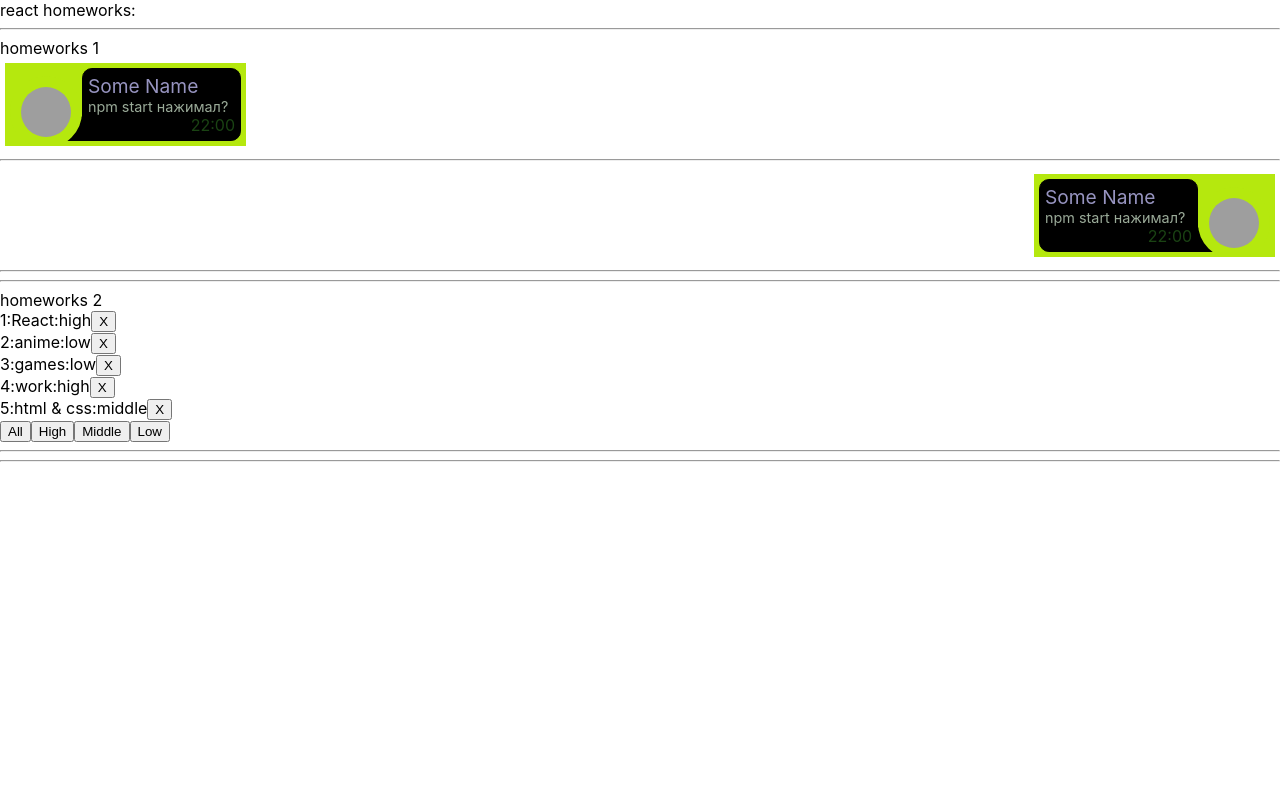
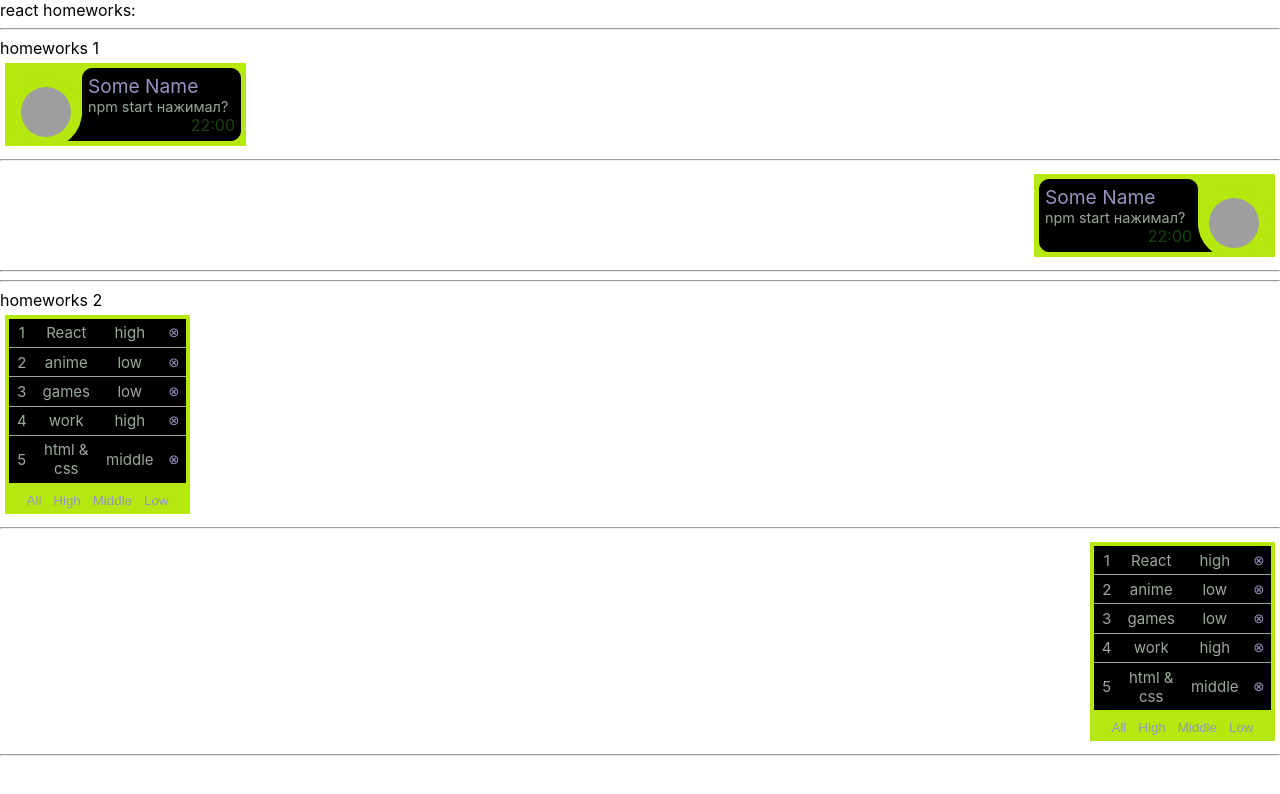
Before and after one commit to vzanimonets/hw-ignat, a React (Create React App) app: page / in a window 1280 px wide. Shown: the top 794 px of the page. Built offline with nearby package versions, Linux system fonts and the light colour scheme; grey boxes are pictures that could not be loaded.

Commit message:
feat: HW 2

```diff
--- a/src/p2-homeworks/h2/Affair.tsx
+++ b/src/p2-homeworks/h2/Affair.tsx
@@ -1,21 +1,25 @@
 import React from "react";
-import {AffairType} from "./HW2";
+import { AffairType } from "./HW2";
+import styles from './Affairs.module.css'
+
 
 type AffairPropsType = {
     // key не нужно типизировать
     affair: AffairType // need to fix any
-    deleteAffairCallback: (_id:number)=>void // need to fix any
+    deleteAffairCallback: (_id: number) => void // need to fix any
 }
 
 function Affair(props: AffairPropsType) {
-    const deleteCallback = (_id: number) => {props.deleteAffairCallback(_id)};// need to fix
+    const deleteCallback = (_id: number) => {
+        props.deleteAffairCallback(_id)
+    };// need to fix
 
     return (
-        <div>
-            {props.affair._id}:
-            {props.affair.name}:
-            {props.affair.priority}
-            <button onClick={()=>deleteCallback(props.affair._id)}>X</button>
+        <div className={styles.row}>
+            <span className={styles.col}>{props.affair._id}</span>
+            <span className={styles.col}>{props.affair.name}</span>
+            <span className={styles.col}>{props.affair.priority}</span>
+            <button className={`${styles.btn} ${styles.col}`} onClick={() => deleteCallback(props.affair._id)}>⊗</button>
         </div>
     );
 }
--- a/src/p2-homeworks/h2/Affairs.module.css
+++ b/src/p2-homeworks/h2/Affairs.module.css
@@ -1,3 +1,74 @@
-.someClass {
+.outgoing {
+  text-align: right;
+}
 
+.incoming {
+  text-align: left;
 }
+
+.affairs {
+  display: inline-flex;
+  flex-flow: column;
+  justify-content: center;
+  align-items: flex-start;
+  font-size: 16px;
+  padding: 0.31em;
+}
+
+.alternateAffairs {
+  align-items: flex-end;
+}
+
+.content {
+  display: flex;
+  flex-direction: column;
+  justify-content: center;
+  align-items: center;
+  background-color: #000000;
+  color: #9aaa98;
+  width: 100%;
+  box-sizing: border-box;
+  border: 0.31em solid #b5e80e;
+  align-content: stretch;
+}
+
+.row {
+  display: flex;
+  align-items: center;
+  width: 100%;
+  font-size: 0.94em;
+  text-align: center;
+  border-bottom: 0.07em solid #9aaa98;
+}
+
+.row:last-child {
+  border-bottom: none;
+}
+
+.col {
+  flex: 1;
+  padding: 0.31em;
+}
+
+.col:first-child,
+.col:last-child {
+  flex: 0.3;
+}
+
+.buttons {
+  text-align: center;
+  color: #57727c;
+  font-size: 0.75em;
+  font-weight: 700;
+  padding: 0.41em 0;
+  background-color: #b5e80e;
+  width: 100%;
+}
+
+.btn {
+  outline: none;
+  border: none;
+  cursor: pointer;
+  background: transparent;
+  color: #9794c0;
+}
--- a/src/p2-homeworks/h2/Affairs.tsx
+++ b/src/p2-homeworks/h2/Affairs.tsx
@@ -1,6 +1,7 @@
 import React from "react";
 import Affair from "./Affair";
-import {AffairType, FilterType} from "./HW2";
+import { AffairType, FilterType } from "./HW2";
+import styles from './Affairs.module.css';
 
 type AffairsPropsType = {
     data: Array<AffairType>
@@ -33,14 +34,18 @@ function Affairs(props: AffairsPropsType) {
     };
 
     return (
-        <div>
-
-            {mappedAffairs}
-
-            <button onClick={setAll}>All</button>
-            <button onClick={setHigh}>High</button>
-            <button onClick={setMiddle}>Middle</button>
-            <button onClick={setLow}>Low</button>
+        <div className={styles.incoming}>
+            <div className={styles.affairs}>
+                <div className={styles.content}>
+                    {mappedAffairs}
+                </div>
+                <div className={styles.buttons}>
+                    <button className={styles.btn} onClick={setAll}>All</button>
+                    <button className={styles.btn} onClick={setHigh}>High</button>
+                    <button className={styles.btn} onClick={setMiddle}>Middle</button>
+                    <button className={styles.btn} onClick={setLow}>Low</button>
+                </div>
+            </div>
         </div>
     );
 }
--- a/src/p2-homeworks/h2/AlternativeAffairs.tsx
+++ b/src/p2-homeworks/h2/AlternativeAffairs.tsx
@@ -1,9 +1,52 @@
 import React from "react";
+import { AffairType, FilterType } from "./HW2";
+import Affair from "./Affair";
+import styles from './Affairs.module.css'
 
-function AlternativeAffairs() {
+
+type AlternateAffairsPropsType = {
+    data: AffairType[]
+    setFilter: (filter: FilterType) => void
+    deleteAffairCallback: (_id: number) => void
+}
+
+function AlternativeAffairs(props: AlternateAffairsPropsType) {
+    // need to fix
+    const mappedAffairs = props.data.map((a: AffairType) => (
+        <Affair // should work
+            key={a._id} // кеи ОБЯЗАТЕЛЬНЫ в 99% - так что лучше их писать всегда при создании компонент в мапе
+            affair={a}
+            deleteAffairCallback={props.deleteAffairCallback}
+        />
+    ));
+    const setAll = () => {
+        props.setFilter("all");
+    }
+    const setHigh = () => {
+        props.setFilter("high");
+
+    }
+    const setMiddle = () => {
+        props.setFilter("middle");
+    };
+    const setLow = () => {
+        props.setFilter("low");
+
+    };
+
     return (
-        <div>
-
+        <div className={styles.outgoing}>
+            <div className={styles.affairs.concat(' ', styles.alternateAffairs)}>
+                <div className={styles.content}>
+                    {mappedAffairs}
+                </div>
+                <div className={styles.buttons}>
+                    <button className={styles.btn} onClick={setAll}>All</button>
+                    <button className={styles.btn} onClick={setHigh}>High</button>
+                    <button className={styles.btn} onClick={setMiddle}>Middle</button>
+                    <button className={styles.btn} onClick={setLow}>Low</button>
+                </div>
+            </div>
         </div>
     );
 }
--- a/src/p2-homeworks/h2/HW2.tsx
+++ b/src/p2-homeworks/h2/HW2.tsx
@@ -1,5 +1,6 @@
 import React, {useState} from "react";
 import Affairs from "./Affairs";
+import AlternativeAffairs from "./AlternativeAffairs";
 
 // types
 export type AffairPriorityType = "high" | "low" | "middle";
@@ -7,7 +8,7 @@ export type AffairType = { _id: number, name: string, priority: string };
 export type FilterType = "all" | AffairPriorityType;
 
 // constants
-const defaultAffairs: Array<AffairType> = [
+const defaultAffairs: AffairType[] = [
     {_id: 1, name: "React", priority: "high"},
     {_id: 2, name: "anime", priority: "low"},
     {_id: 3, name: "games", priority: "low"},
@@ -16,19 +17,20 @@ const defaultAffairs: Array<AffairType> = [
 ];
 
 // pure helper functions
-export const filterAffairs = (affairs: Array<AffairType>, filter: FilterType): Array<AffairType> => { // need to fix any
+export const filterAffairs = (affairs: AffairType[], filter: FilterType): AffairType[] => { // need to fix any
     //if (filter === "all") return affairs;
-    if (filter === "high") return affairs.filter(a => a.priority === "high");
-    if (filter === "low") return affairs.filter(a => a.priority === "low");
-    if (filter === "middle") return affairs.filter(a => a.priority === "middle");
+    if (filter === "high") return affairs.filter(a => a.priority === filter);
+    if (filter === "low") return affairs.filter(a => a.priority === filter);
+    if (filter === "middle") return affairs.filter(a => a.priority === filter);
     return affairs;
 }
-export const deleteAffair = (affairs: Array<AffairType>, _id: number): Array<AffairType> => { // need to fix any
-    return affairs.filter(t => t._id !== _id); // need to fix
+export const deleteAffair = (affairs: AffairType[], _id: number): AffairType[] => { // need to fix any
+    const cloneAffairs = [...affairs];
+    return cloneAffairs.filter(t => t._id !== _id); // need to fix
 }
 
 function HW2() {
-    const [affairs, setAffairs] = useState<Array<AffairType>>(defaultAffairs); // need to fix any
+    const [affairs, setAffairs] = useState<AffairType[]>(defaultAffairs); // need to fix any
     const [filter, setFilter] = useState<FilterType>("all");
 
     const filteredAffairs = filterAffairs(affairs, filter);
@@ -51,7 +53,11 @@ function HW2() {
 
             <hr/>
             {/*для личного творчества, могу проверить*/}
-            {/*<AlternativeAffairs/>*/}
+            <AlternativeAffairs
+                data={filteredAffairs}
+                setFilter={setFilter}
+                deleteAffairCallback={deleteAffairCallback}
+            />
             <hr/>
         </div>
     );
```
